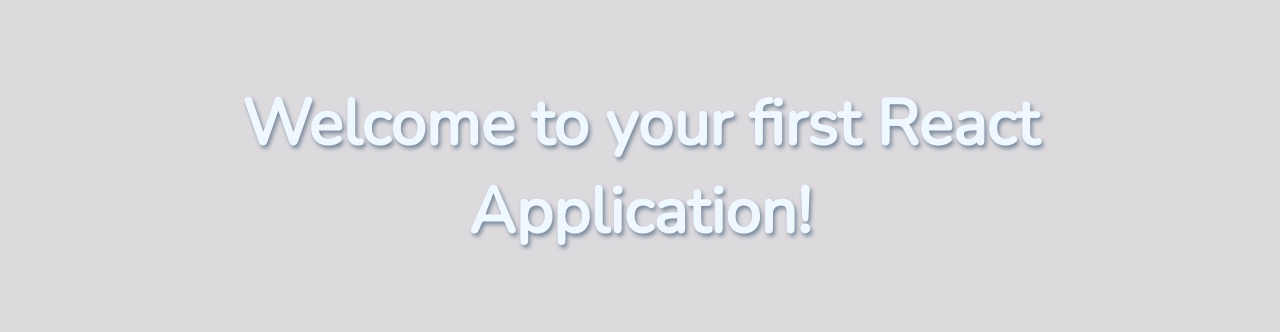
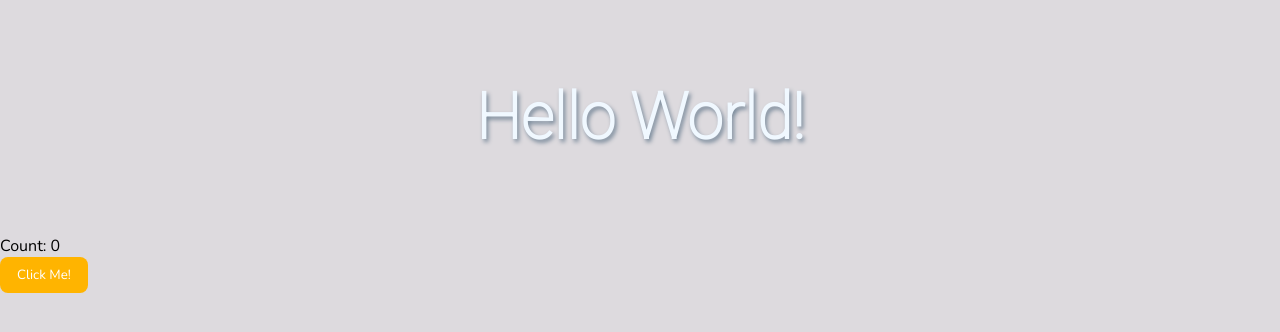
Before and after one commit to ntzeitlin/honey-rae-repairs, a React (Vite) app: page / in a window 1280 px wide. Shown: the top 332 px of the page. Built offline with nearby package versions, Linux system fonts and the light colour scheme.

Commit message:
added initial jsx

```diff
--- a/src/App.jsx
+++ b/src/App.jsx
@@ -1,3 +1,17 @@
+import { useState } from "react"
+
 export const App = () => {
-  return <div className="welcome">Welcome to your first React Application!</div>
+
+  const [count, setCount] = useState(0)
+
+  const handleBtnClick = () => {
+    setCount(count + 1)
+  }
+
+  return <>
+    <h1 className="welcome">Hello World!
+    </h1>
+    <div>Count: {count}</div>
+    <button className="btn-primary" onClick={handleBtnClick}>Click Me!</button>
+  </>
 }
```
